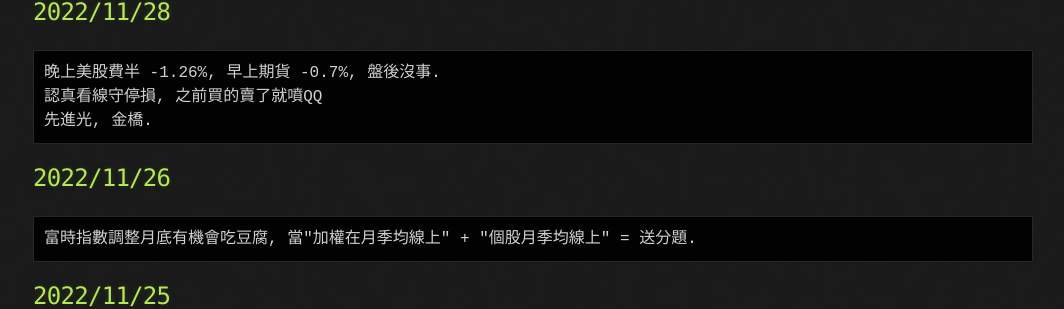
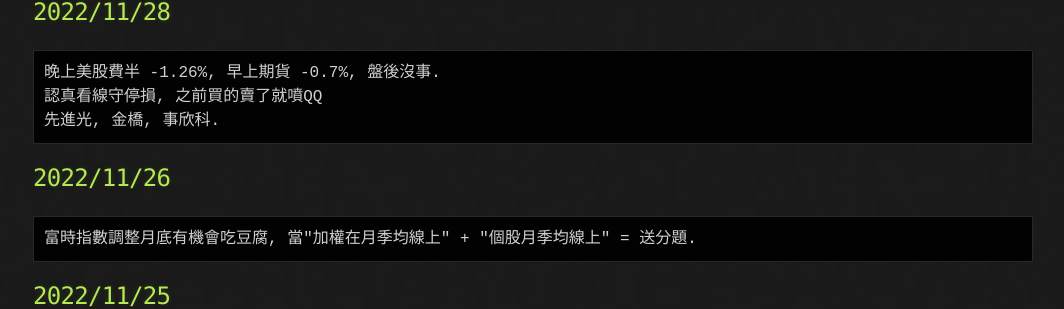
Before and after one commit to lepg5487/Stock_God, a Jekyll site: the page built from index.md, in a window 1280 px wide and 900 px high, scrolled down 332 px. Shown: the part 196-505 px from the top of the window, without its empty margins (107-1171 px from the left). Built offline with Jekyll 4.4.1, drawn with Linux system fonts in a browser that asks for light colours; our own code applies the rules of GitHub Pages for plain Markdown files.

Commit message:
Update index.md

````diff
--- a/index.md
+++ b/index.md
@@ -18,7 +18,7 @@ layout: testlayouts
 ```
 晚上美股費半 -1.26%, 早上期貨 -0.7%, 盤後沒事.
 認真看線守停損, 之前買的賣了就噴QQ
-先進光, 金橋.
+先進光, 金橋, 事欣科.
 ```
 
 ## 2022/11/26
````
